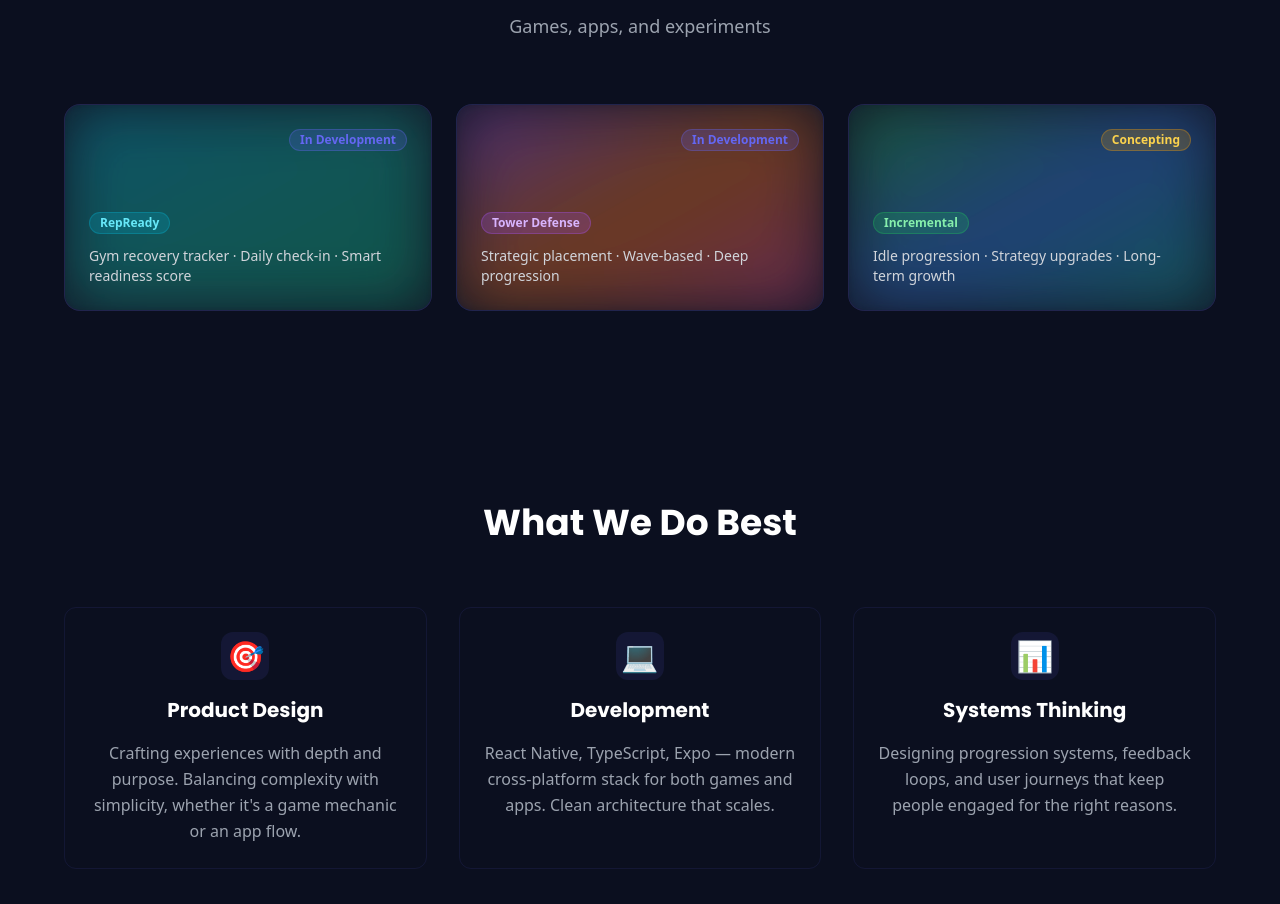
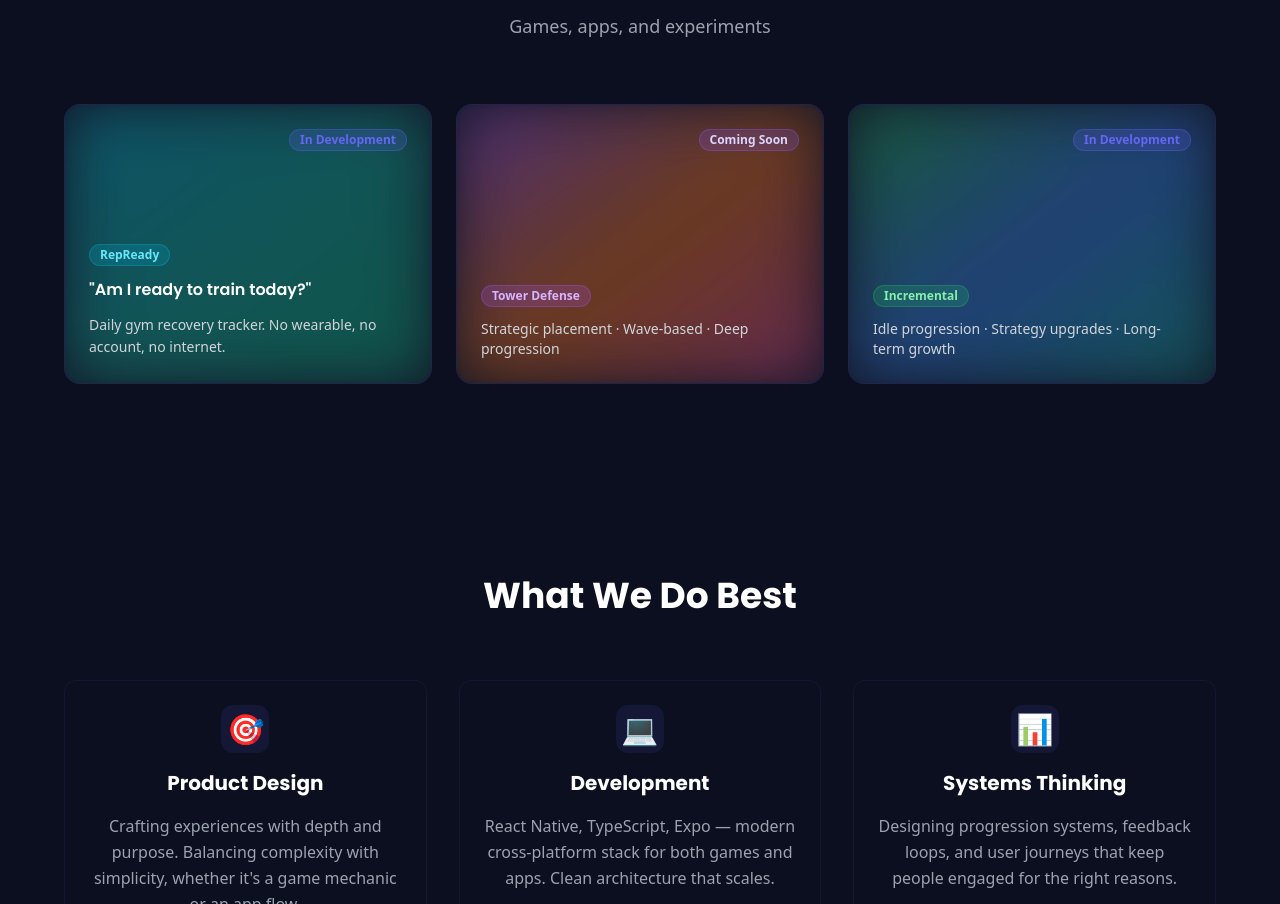
Before and after one commit to gmoinbong/gmoinstudio, a Next.js app: page / in a window 1280 px wide. Shown: the part 1476-2380 px from the top of the page. Built offline with nearby package versions, Linux system fonts and the light colour scheme.

Commit message:
refactor: enhance card layout and content presentation on main page

```diff
--- a/app/page.tsx
+++ b/app/page.tsx
@@ -165,7 +165,7 @@ export default function Page() {
             <p className="text-gray-400 text-lg">Games, apps, and experiments</p>
           </motion.div>
 
-          <div className="grid grid-cols-1 md:grid-cols-2 lg:grid-cols-3 gap-6">
+          <div className="grid grid-cols-1 md:grid-cols-2 lg:grid-cols-3 gap-6 items-stretch">
             {/* Card 1 - RepReady */}
             <motion.div
               initial={{ opacity: 0, y: 20 }}
@@ -173,14 +173,18 @@ export default function Page() {
               viewport={{ once: true }}
               transition={{ duration: 0.6, delay: 0.1 }}
               whileHover={{ scale: 1.02 }}
-              className="relative aspect-video rounded-2xl overflow-hidden backdrop-blur-xl bg-card/60 border border-primary/20 group hover:shadow-xl hover:shadow-primary/30 transition-all duration-300"
+              className="relative h-full min-h-[280px] rounded-2xl overflow-hidden backdrop-blur-xl bg-card/60 border border-primary/20 group hover:shadow-xl hover:shadow-primary/30 transition-all duration-300"
             >
               <div className="absolute inset-0 bg-gradient-to-br from-cyan-500/30 via-teal-500/30 to-emerald-500/30" style={{ filter: 'blur(30px)' }} />
-              <div className="relative h-full p-6 flex flex-col justify-between backdrop-blur-sm">
+              <div className="relative h-full p-6 flex flex-col justify-between backdrop-blur-sm gap-4">
                 <Badge className="self-end bg-primary/20 text-primary border-primary/30">In Development</Badge>
-                <div>
-                  <Badge className="mb-3 bg-cyan-500/20 text-cyan-300 border-cyan-500/30">RepReady</Badge>
-                  <p className="text-sm text-gray-300">Gym recovery tracker · Daily check-in · Smart readiness score</p>
+                <div className="space-y-3 text-left">
+                  <Badge className="bg-cyan-500/20 text-cyan-300 border-cyan-500/30">RepReady</Badge>
+                  <p className="text-base font-semibold text-white font-[family-name:var(--font-poppins)]">
+                    {'"Am I ready to train today?"'}
+                  </p>
+                  <p className="text-sm text-gray-300 leading-relaxed">
+                    Daily gym recovery tracker. No wearable, no account, no internet.                  </p>
                 </div>
               </div>
             </motion.div>
@@ -192,11 +196,11 @@ export default function Page() {
               viewport={{ once: true }}
               transition={{ duration: 0.6, delay: 0.2 }}
               whileHover={{ scale: 1.02 }}
-              className="relative aspect-video rounded-2xl overflow-hidden backdrop-blur-xl bg-card/60 border border-primary/20 group hover:shadow-xl hover:shadow-primary/30 transition-all duration-300"
+              className="relative h-full min-h-[280px] rounded-2xl overflow-hidden backdrop-blur-xl bg-card/60 border border-primary/20 group hover:shadow-xl hover:shadow-primary/30 transition-all duration-300"
             >
               <div className="absolute inset-0 bg-gradient-to-br from-purple-500/30 via-orange-500/30 to-pink-500/30" style={{ filter: 'blur(30px)' }} />
-              <div className="relative h-full p-6 flex flex-col justify-between backdrop-blur-sm">
-                <Badge className="self-end bg-primary/20 text-primary border-primary/30">In Development</Badge>
+              <div className="relative h-full p-6 flex flex-col justify-between backdrop-blur-sm gap-4">
+                <Badge className="self-end bg-violet-500/20 text-violet-200 border-violet-500/30">Coming Soon</Badge>
                 <div>
                   <Badge className="mb-3 bg-purple-500/20 text-purple-300 border-purple-500/30">Tower Defense</Badge>
                   <p className="text-sm text-gray-300">Strategic placement · Wave-based · Deep progression</p>
@@ -211,11 +215,11 @@ export default function Page() {
               viewport={{ once: true }}
               transition={{ duration: 0.6, delay: 0.3 }}
               whileHover={{ scale: 1.02 }}
-              className="relative aspect-video rounded-2xl overflow-hidden backdrop-blur-xl bg-card/60 border border-primary/20 group hover:shadow-xl hover:shadow-primary/30 transition-all duration-300"
+              className="relative h-full min-h-[280px] rounded-2xl overflow-hidden backdrop-blur-xl bg-card/60 border border-primary/20 group hover:shadow-xl hover:shadow-primary/30 transition-all duration-300"
             >
               <div className="absolute inset-0 bg-gradient-to-br from-green-500/30 via-blue-500/30 to-teal-500/30" style={{ filter: 'blur(30px)' }} />
-              <div className="relative h-full p-6 flex flex-col justify-between backdrop-blur-sm">
-                <Badge className="self-end bg-amber-500/20 text-amber-300 border-amber-500/30">Concepting</Badge>
+              <div className="relative h-full p-6 flex flex-col justify-between backdrop-blur-sm gap-4">
+                <Badge className="self-end bg-primary/20 text-primary border-primary/30">In Development</Badge>
                 <div>
                   <Badge className="mb-3 bg-green-500/20 text-green-300 border-green-500/30">Incremental</Badge>
                   <p className="text-sm text-gray-300">Idle progression · Strategy upgrades · Long-term growth</p>
```
